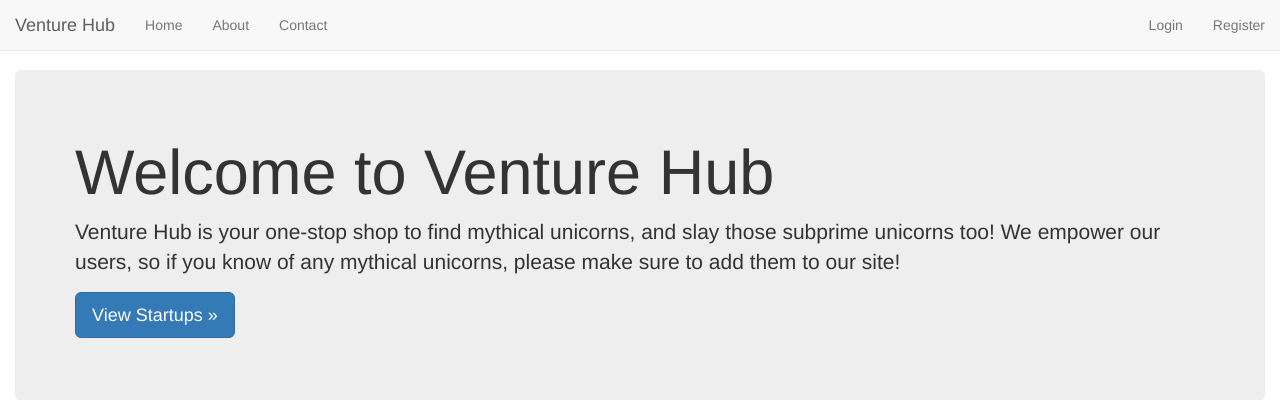
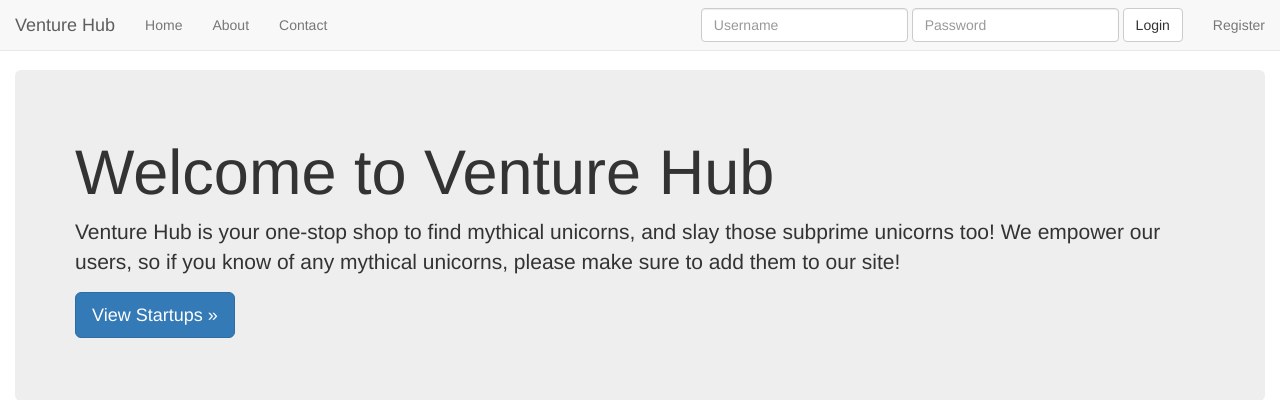
Before and after one commit to rog97/vhub, a Django app: page / in a window 1280 px wide. Shown: the top 400 px of the page. Run offline with Django 3.2, Linux system fonts and the light colour scheme; some libraries are stand-ins or nearby versions.

Commit message:
make it so

```diff
--- a/src/templates/navbar.html
+++ b/src/templates/navbar.html
@@ -27,14 +27,28 @@
           </ul>
         </li> -->
       </ul>
+
       <ul class="nav navbar-nav navbar-right">
         {% if request.user.is_authenticated %}
         <li><a href="{% url 'auth_logout' %}">Logout</a></li>
         {% else %}
-        <li><a href="{% url 'auth_login' %}">Login</a></li>
+        <!-- <li><a href="{% url 'auth_login' %}">Login</a></li> -->
         <li><a href="{% url 'registration_register' %}">Register</a></li>
         {% endif %}
       </ul>
+      <!--  Login form -->
+      {% if not request.user.is_authenticated and not "accounts/login" in request.get_full_path %}
+      <form class='navbar-form navbar-right' method='POST' action="{% url 'auth_login' %}">{% csrf_token %}
+        <div class='form-group'>
+          <input type="text" class="form-control" name="username" placeholder="Username" />
+        </div>
+
+        <div class='form-group'>
+          <input type="password" class="form-control" name="password" placeholder="Password" />
+        </div>
+        <button type="submit" class="btn btn-default">Login</button>
+      </form>
+      {% endif %}
     </div><!--/.nav-collapse -->
   </div>
 </nav>
```
Also changed, not shown: src/db.sqlite3.
